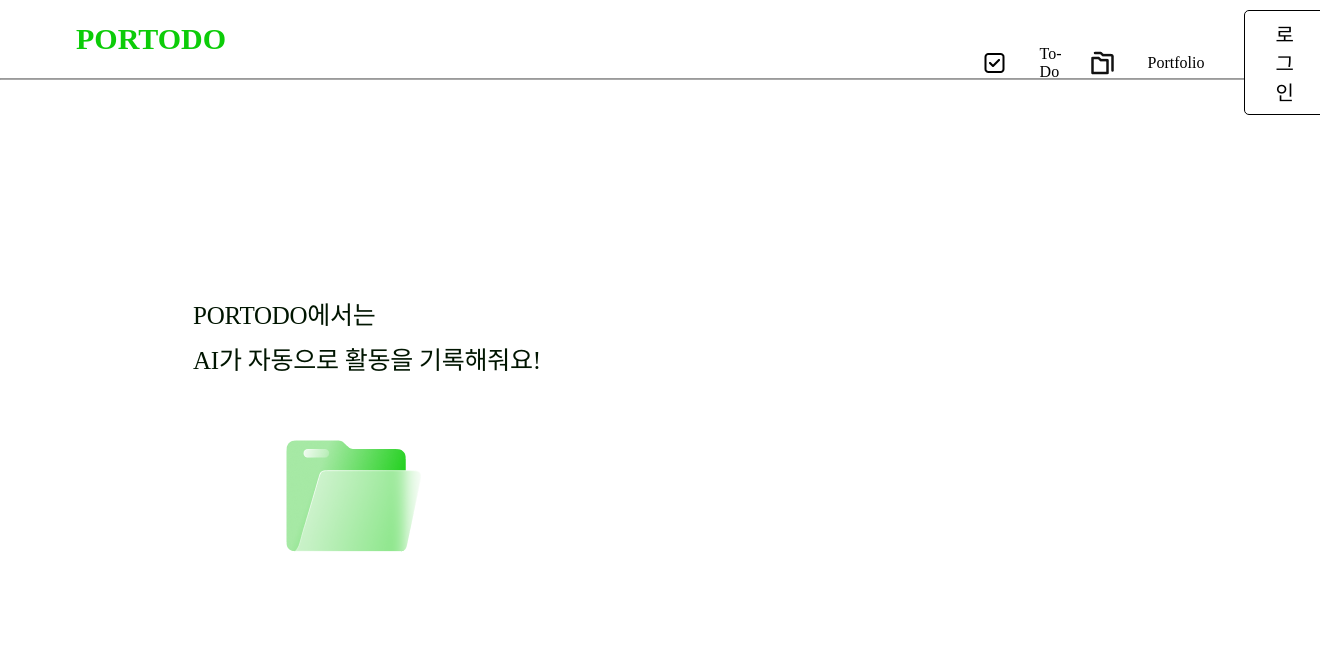
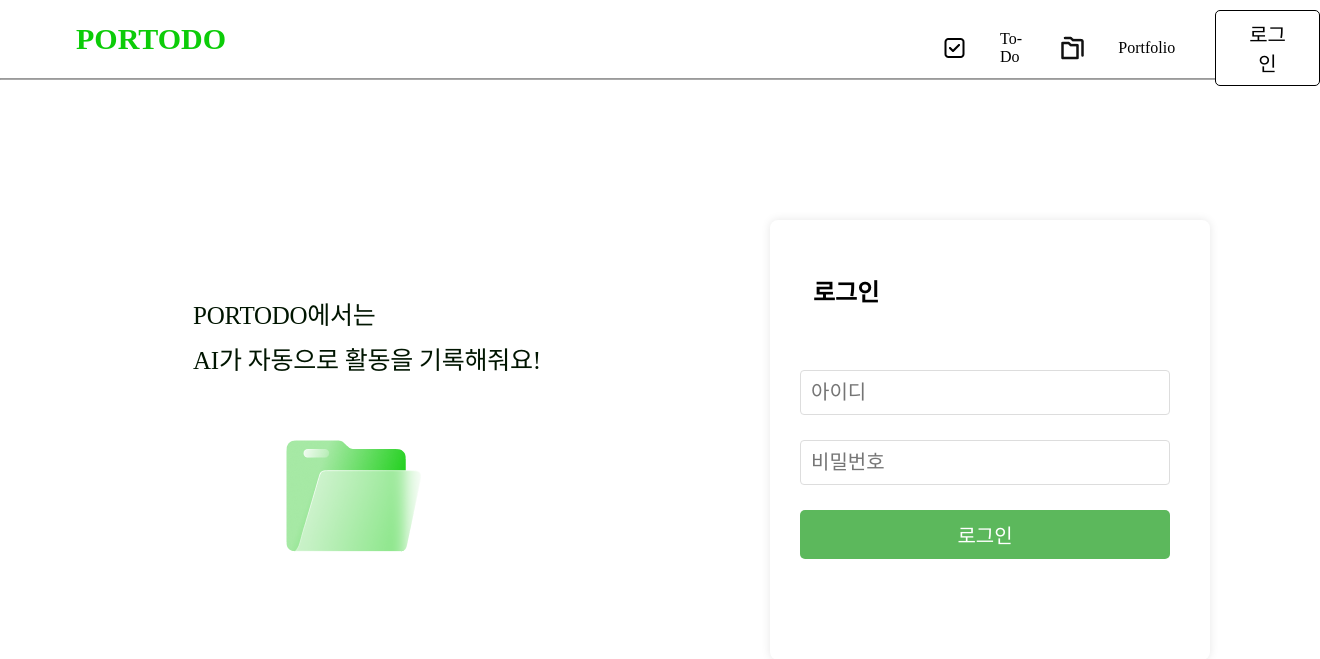
Before and after one commit to EwhaGreen/GreenPower, a Flask app: page /login in a window 1320 px wide. Shown: the top 659 px of the page. Run offline with Flask 3, Linux system fonts and the light colour scheme.

Commit message:
login html

```diff
--- a/static/css/login.css
+++ b/static/css/login.css
@@ -4,7 +4,7 @@ body{
     }
 
 
-    h1{
+    .logo h1{
 
              color: #0CCC08;
             font-family: Wanted Sans;
@@ -15,17 +15,17 @@ body{
             text-align: left;
             margin-left : 76px; margin-top: 22px; margin-bottom: 22px;
     }
-    h2{
+    /* h2{
         position:relative;
         text-align: center;
         font-size: 30px;
         top:200px;
 
-    }
+    } */
     .nav {
         display: flex;
         position:absolute;
-        left: 73%;
+        left: 70%;
         top: 10px;
         align-items: center;
 
@@ -69,3 +69,64 @@ body{
         line-height: 45px; /* 180% */
         letter-spacing: -0.25px;
     }
+    .login-container {
+        position:absolute;
+        left: 770px;
+        top: 200px;
+        width: 400px;
+        height: 400px;
+        padding: 20px;
+        margin: 20px auto;
+        background: #fff;
+        border-radius: 8px;
+        box-shadow: 0 0 10px rgba(0, 0, 0, 0.1);
+    }
+
+    .login-container h7 {
+        position:absolute;
+        top:53px;
+        left:43px;
+        text-align: center;
+        margin-bottom: 20px;
+        color: #000;
+        font-family: Pretendard;
+        font-size: 24px;
+        font-style: normal;
+        font-weight: 600;
+        line-height: normal;
+    }
+
+    .login-container form {
+        position:absolute;
+        display: flex;
+        flex-direction: column;
+
+        gap: 15px;
+        width: 370px;
+        left:30px;
+        top:150px;
+
+            }
+
+    .login-container input[type="text"],
+    .login-container input[type="password"] {
+        padding: 10px;
+        margin-bottom: 10px;
+        border: 1px solid #ddd;
+        border-radius: 4px;
+        font-size: 20px;
+    }
+
+    .login-container button {
+        padding: 10px;
+        background-color: #5cb85c;
+        color: white;
+        border: none;
+        border-radius: 5px;
+        cursor: pointer;
+        font-size: 20px;
+    }
+
+    .login-container button:hover {
+        background-color: #449d44;
+    }
--- a/templates/login.html
+++ b/templates/login.html
@@ -17,9 +17,15 @@
     <hr width="100%" style = "border-bottom: 1px solid  #A8A8A8;">
 
     <h6>PORTODO에서는<br> AI가 자동으로 활동을 기록해줘요!</h6>
-<img style="position:absolute; top: 400px;left: 250px;" src="/static/images/Folder.png"
->
-
+<img style="position:absolute; top: 400px;left: 250px;" src="/static/images/Folder.png">
+<div class="login-container">
+    <h7>로그인</h7>
+    <form>
+        <input type="text" placeholder="아이디" name="username" required>
+        <input type="password" placeholder="비밀번호" name="password" required>
+        <button type="submit">로그인</button>
+    </form>
+</div>
 
 
 
```
